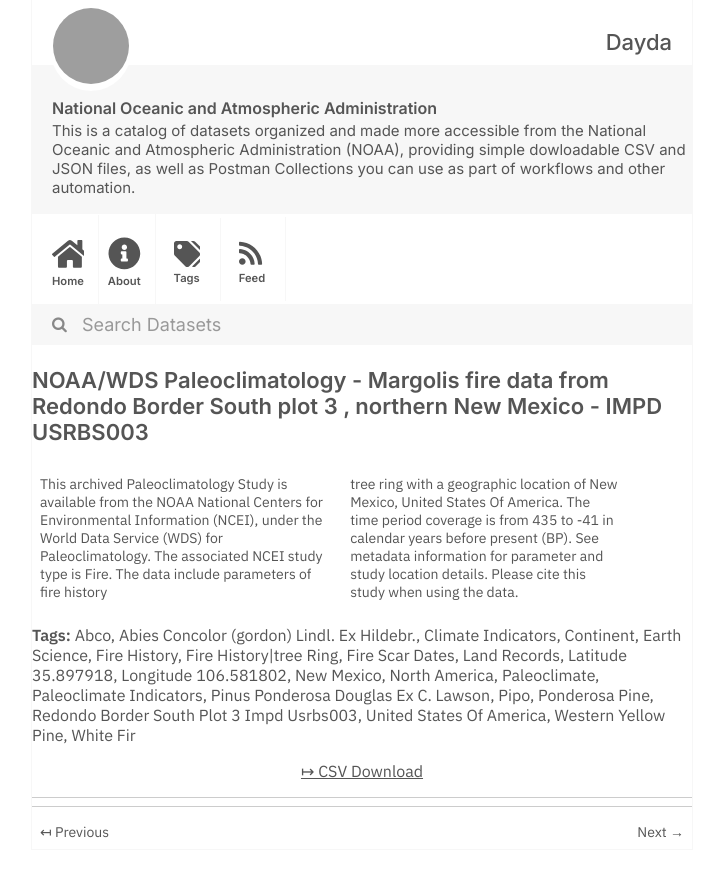
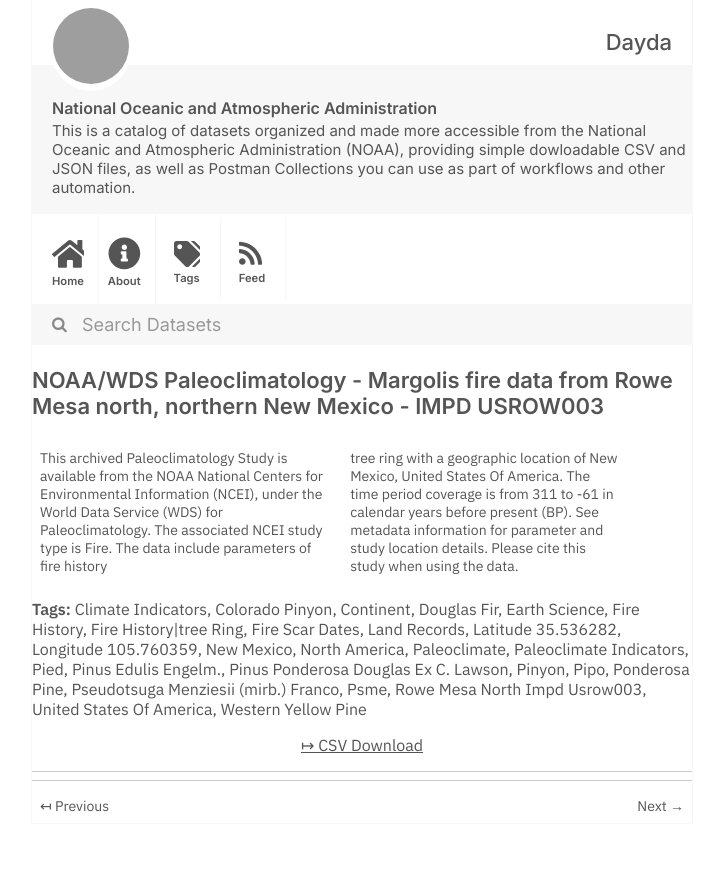
Before and after one commit to dayda-entities/national-oceanic-and-atmospheric-administration, a Jekyll site: the page built from _posts/2020-12-18-noaawds-paleoclimatology-margo.md, in a window 1280 px wide, cut to the strip 0-877 px from the top of the page. Shown: the whole strip, without its empty margins (278-1001 px from the left). Built offline with Jekyll 4.4.1, drawn with Linux system fonts in a browser that asks for light colours; grey boxes are pictures that could not be loaded.

Commit message:
Publish Data

```diff
--- a/_posts/2020-12-18-noaawds-paleoclimatology-margo.md
+++ b/_posts/2020-12-18-noaawds-paleoclimatology-margo.md
@@ -1,39 +1,43 @@
 ---
 title: >-
-  NOAA/WDS Paleoclimatology - Margolis fire data from Redondo Border South plot
-  3 , northern New Mexico - IMPD USRBS003
-created: '2020-12-18T22:55:22.839772'
-modified: '2020-12-18T22:55:22.839780'
+  NOAA/WDS Paleoclimatology - Margolis fire data from Rowe Mesa north, northern
+  New Mexico - IMPD USROW003
+created: '2020-12-18T22:56:20.884225'
+modified: '2020-12-18T22:56:20.884235'
 state: active
 type: dataset
 tags:
-  - Abco
-  - Abies Concolor (gordon) Lindl. Ex Hildebr.
   - Climate Indicators
+  - Colorado Pinyon
   - Continent
+  - Douglas Fir
   - Earth Science
   - Fire History
   - Fire History|tree Ring
   - Fire Scar Dates
   - Land Records
-  - Latitude 35.897918
-  - Longitude  106.581802
+  - Latitude 35.536282
+  - Longitude  105.760359
   - New Mexico
   - North America
   - Paleoclimate
   - Paleoclimate Indicators
+  - Pied
+  - Pinus Edulis Engelm.
   - Pinus Ponderosa Douglas Ex C. Lawson
+  - Pinyon
   - Pipo
   - Ponderosa Pine
-  - Redondo Border South Plot 3   Impd Usrbs003
+  - Pseudotsuga Menziesii (mirb.) Franco
+  - Psme
+  - Rowe Mesa North   Impd Usrow003
   - United States Of America
   - Western Yellow Pine
-  - White Fir
 groups: []
 csv_url: >-
-  https://www.ncei.noaa.gov/pub/data/paleo/firehistory/firescar/northamerica/supplemental/usrbs003-rbs3.fs_tree_meta.csv
+  https://www.ncei.noaa.gov/pub/data/paleo/firehistory/firescar/northamerica/supplemental/usrow003-Meta_row_north.csv
 json_url: ''
 layout: post
 
 ---
-This archived Paleoclimatology Study is available from the NOAA National Centers for Environmental Information (NCEI), under the World Data Service (WDS) for Paleoclimatology. The associated NCEI study type is Fire. The data include parameters of fire history|tree ring with a geographic location of New Mexico, United States Of America. The time period coverage is from 435 to -41 in calendar years before present (BP). See metadata information for parameter and study location details. Please cite this study when using the data.
+This archived Paleoclimatology Study is available from the NOAA National Centers for Environmental Information (NCEI), under the World Data Service (WDS) for Paleoclimatology. The associated NCEI study type is Fire. The data include parameters of fire history|tree ring with a geographic location of New Mexico, United States Of America. The time period coverage is from 311 to -61 in calendar years before present (BP). See metadata information for parameter and study location details. Please cite this study when using the data.
```
